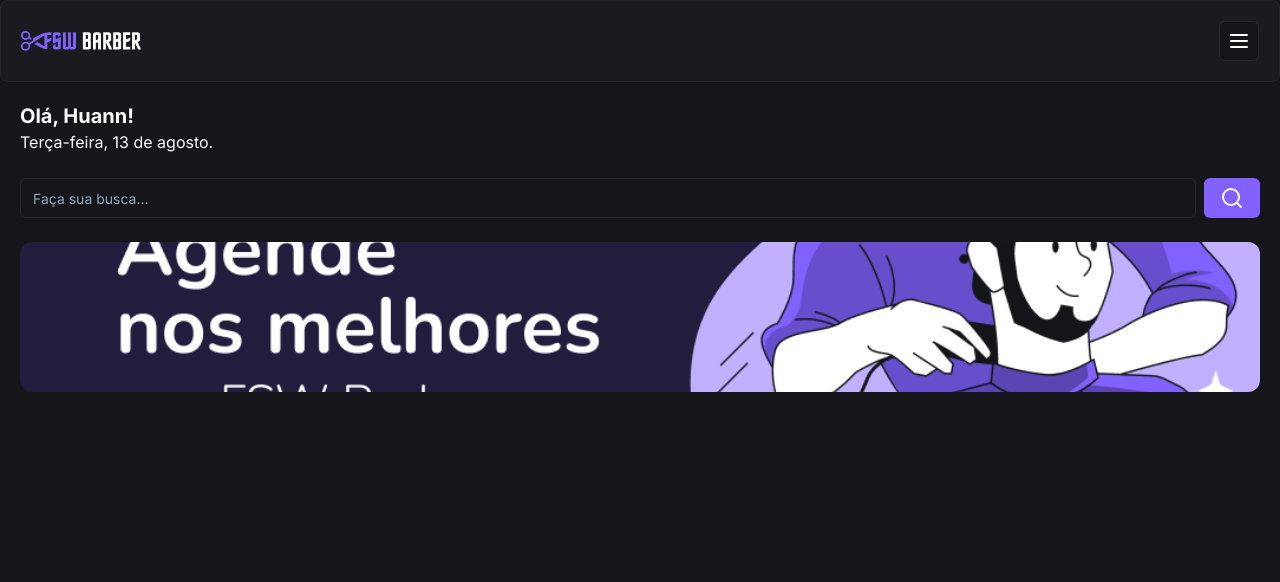
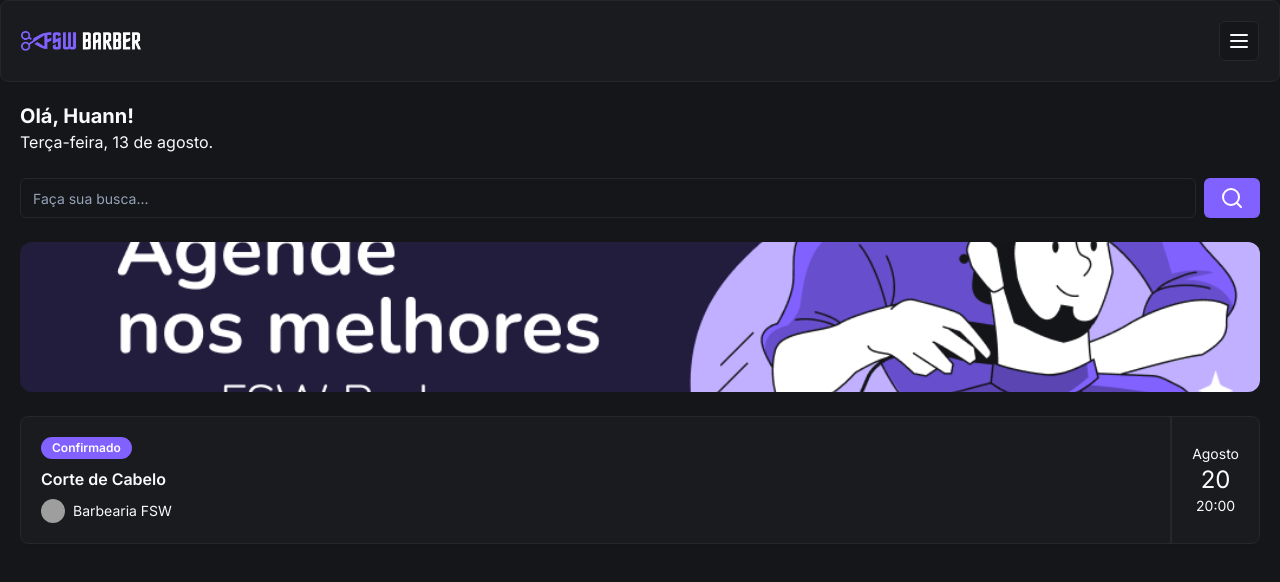
Before and after one commit to huannvictor/fsw-barber, a Next.js app: page / in a window 1280 px wide. Shown: the top 582 px of the page. Built offline with nearby package versions, Linux system fonts and the light colour scheme; grey boxes are pictures that could not be loaded.

Commit message:
feat: appointments card

```diff
--- /dev/null
+++ b/app/_components/ui/avatar.tsx
@@ -0,0 +1,50 @@
+"use client"
+
+import * as React from "react"
+import * as AvatarPrimitive from "@radix-ui/react-avatar"
+
+import { cn } from "@/app/_lib/utils"
+
+const Avatar = React.forwardRef<
+  React.ElementRef<typeof AvatarPrimitive.Root>,
+  React.ComponentPropsWithoutRef<typeof AvatarPrimitive.Root>
+>(({ className, ...props }, ref) => (
+  <AvatarPrimitive.Root
+    ref={ref}
+    className={cn(
+      "relative flex h-10 w-10 shrink-0 overflow-hidden rounded-full",
+      className,
+    )}
+    {...props}
+  />
+))
+Avatar.displayName = AvatarPrimitive.Root.displayName
+
+const AvatarImage = React.forwardRef<
+  React.ElementRef<typeof AvatarPrimitive.Image>,
+  React.ComponentPropsWithoutRef<typeof AvatarPrimitive.Image>
+>(({ className, ...props }, ref) => (
+  <AvatarPrimitive.Image
+    ref={ref}
+    className={cn("aspect-square h-full w-full", className)}
+    {...props}
+  />
+))
+AvatarImage.displayName = AvatarPrimitive.Image.displayName
+
+const AvatarFallback = React.forwardRef<
+  React.ElementRef<typeof AvatarPrimitive.Fallback>,
+  React.ComponentPropsWithoutRef<typeof AvatarPrimitive.Fallback>
+>(({ className, ...props }, ref) => (
+  <AvatarPrimitive.Fallback
+    ref={ref}
+    className={cn(
+      "flex h-full w-full items-center justify-center rounded-full bg-muted",
+      className,
+    )}
+    {...props}
+  />
+))
+AvatarFallback.displayName = AvatarPrimitive.Fallback.displayName
+
+export { Avatar, AvatarImage, AvatarFallback }
--- /dev/null
+++ b/app/_components/ui/badge.tsx
@@ -0,0 +1,36 @@
+import * as React from "react"
+import { cva, type VariantProps } from "class-variance-authority"
+
+import { cn } from "@/app/_lib/utils"
+
+const badgeVariants = cva(
+  "inline-flex items-center rounded-full border px-2.5 py-0.5 text-xs font-semibold transition-colors focus:outline-none focus:ring-2 focus:ring-ring focus:ring-offset-2",
+  {
+    variants: {
+      variant: {
+        default:
+          "border-transparent bg-primary text-primary-foreground hover:bg-primary/80",
+        secondary:
+          "border-transparent bg-secondary text-secondary-foreground hover:bg-secondary/80",
+        destructive:
+          "border-transparent bg-destructive text-destructive-foreground hover:bg-destructive/80",
+        outline: "text-foreground",
+      },
+    },
+    defaultVariants: {
+      variant: "default",
+    },
+  },
+)
+
+export interface BadgeProps
+  extends React.HTMLAttributes<HTMLDivElement>,
+    VariantProps<typeof badgeVariants> {}
+
+function Badge({ className, variant, ...props }: BadgeProps) {
+  return (
+    <div className={cn(badgeVariants({ variant }), className)} {...props} />
+  )
+}
+
+export { Badge, badgeVariants }
--- a/app/page.tsx
+++ b/app/page.tsx
@@ -3,15 +3,20 @@
 import { Input } from "./_components/ui/input"
 import { Button } from "./_components/ui/button"
 import { SearchIcon } from "lucide-react"
+import { Card, CardContent } from "./_components/ui/card"
+import { Badge } from "./_components/ui/badge"
+import { Avatar, AvatarImage } from "./_components/ui/avatar"
 
 export default function Home() {
   return (
     <div>
       <Header />
       <div className="p-5">
+        {/* TEXT */}
         <h2 className="text-xl font-bold">Olá, Huann!</h2>
         <p>Terça-feira, 13 de agosto.</p>
 
+        {/* SEARCH */}
         <div className="mt-6 flex items-center gap-2">
           <Input placeholder="Faça sua busca..." />
           <Button>
@@ -19,6 +24,7 @@
           </Button>
         </div>
 
+        {/* IMAGE */}
         <div className="relative mt-6 h-[150px] w-full">
           <Image
             alt="agende nos melhores com FSW barber"
@@ -27,6 +33,31 @@
             fill
           />
         </div>
+
+        {/* APPOINTMENT */}
+        <Card className="mt-6">
+          <CardContent className="flex justify-between p-0">
+            {/* LEFT CONTENT */}
+            <div className="flex flex-col gap-2 py-5 pl-5">
+              <Badge className="w-fit">Confirmado</Badge>
+              <h3 className="font-semibold">Corte de Cabelo</h3>
+
+              <div className="flex items-center gap-2">
+                <Avatar className="h-6 w-6">
+                  <AvatarImage src="https://utfs.io/f/45331760-899c-4b4b-910e-e00babb6ed81-16q.png" />
+                </Avatar>
+                <p className="text-sm">Barbearia FSW</p>
+              </div>
+            </div>
+
+            {/* RIGHT CONTENT */}
+            <div className="flex flex-col items-center justify-center border-l-2 border-solid px-5">
+              <p className="text-sm">Agosto</p>
+              <p className="text-2xl">20</p>
+              <p className="text-sm">20:00</p>
+            </div>
+          </CardContent>
+        </Card>
       </div>
     </div>
   )
--- a/package.json
+++ b/package.json
@@ -11,6 +11,7 @@
   },
   "dependencies": {
     "@prisma/client": "5.18.0",
+    "@radix-ui/react-avatar": "^1.1.0",
     "@radix-ui/react-slot": "^1.1.0",
     "class-variance-authority": "^0.7.0",
     "clsx": "^2.1.1",
```
Also changed, not shown: 1 other file (tests, documents, lock files or other folders).
